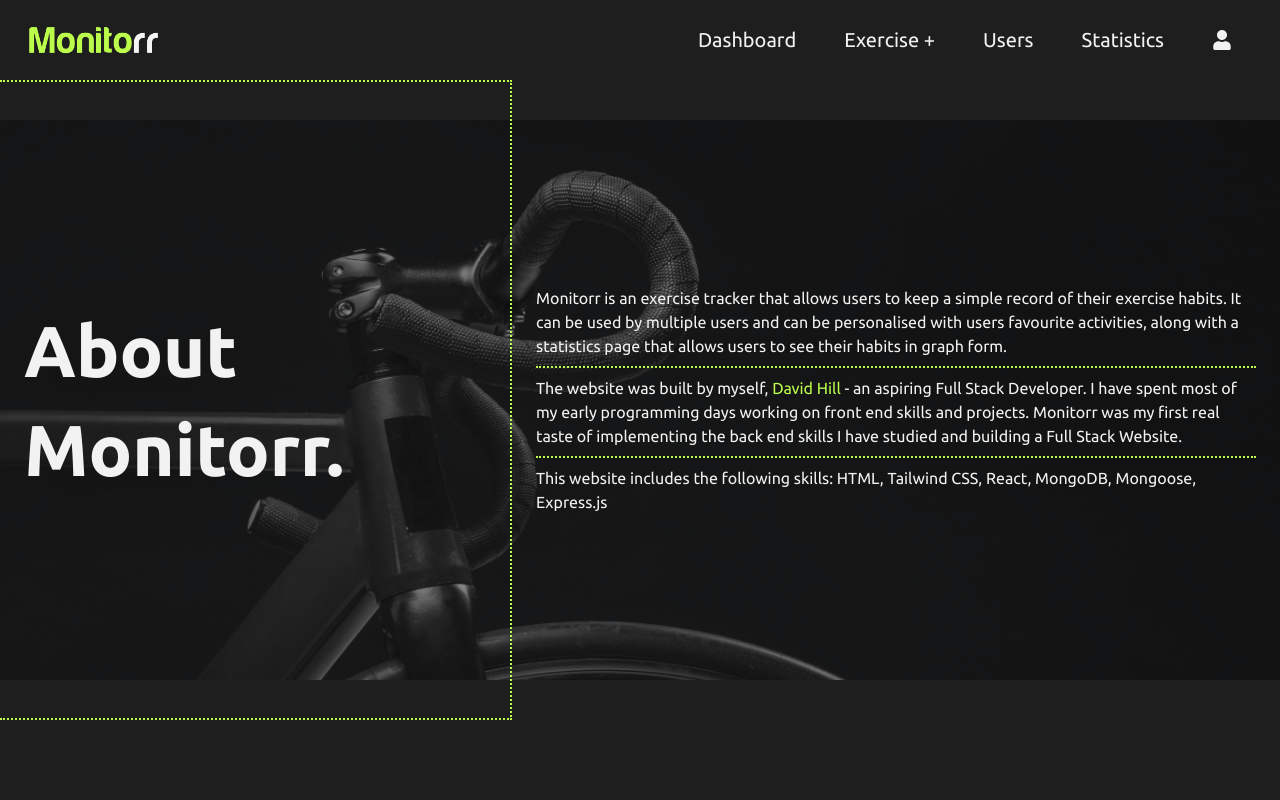
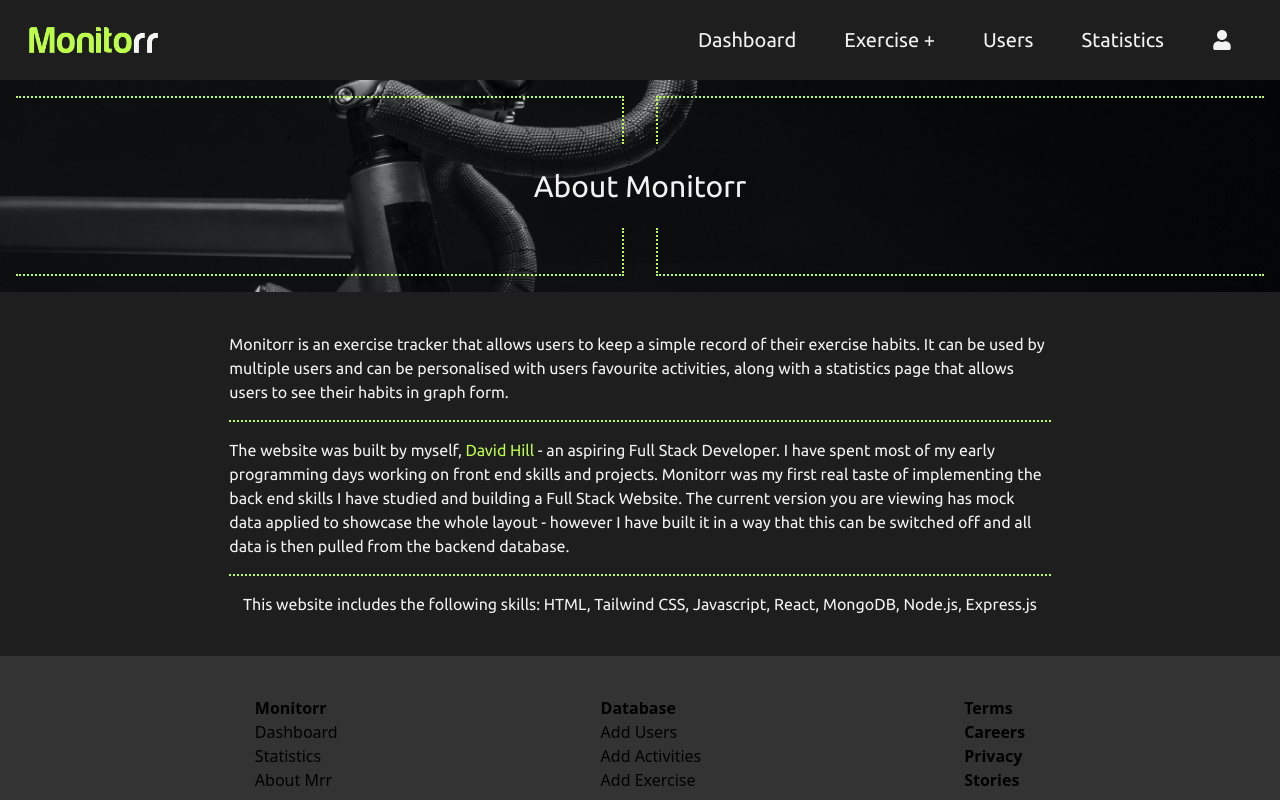
Before and after one commit to davidhill94/Monitorr-Exercise-Tracker, a React (Create React App) app: page /about in a window 1280 px wide. Shown: the top 800 px of the page. Built offline with nearby package versions, Linux system fonts and the light colour scheme.

Commit message:
Styling updates

```diff
--- a/src/components/About.js
+++ b/src/components/About.js
@@ -1,23 +1,15 @@
 import React from 'react';
 import banner_two from '../images/banner_two.jpg';
 import { AboutText } from './AboutText';
+import { PageHeaderTop } from './PageHeader';
 
 export const About = () => {
   return (
-    <div className="bg-primary h-[calc(100vh-5rem)] w-full relative grid grid-cols-5 grid-rows-1 font-primary">
-    <img
-      className="h-[calc(100%-10rem)] w-full mt-10 object-cover col-start-1 col-end-6 row-start-1 items-center opacity-50"
-      src={banner_two}
-      alt="Bike" />
-    <div className="col-start-1 col-end-3 row-start-1 z-10 h-[calc(100%-5rem)] relative grid grid-rows-hero-rows border-alt border-dotted border-t-2 border-r-2 border-b-2">
-      <h2
-        className="font-primary text-white h-full text-7xl leading-snug  self-start flex items-center pl-6 drop-shadow-2xl shadow-secondary row-start-2 row-end-3 font-bold">
-        About<br></br> Monitorr.
-      </h2>
-    </div>
-    <div className="col-start-3 col-end-6 row-start-1 h-[calc(100vh-15rem)] w-100 z-10 p-6 mt-10 flex flex-col items-center justify-center text-white">
+    <div className="bg-primary w-full relative font-primary">
+      <PageHeaderTop text={"About Monitorr"} banner={banner_two} />
+      <div className="flex flex-col items-center justify-center w-full h-auto p-6">
         <AboutText />
-    </div>
+      </div>
     </div>
   )
 }
--- a/src/components/AboutText.js
+++ b/src/components/AboutText.js
@@ -2,12 +2,12 @@ import React from 'react';
 
 export const AboutText = () => {
   return (
-    <>
+    <div className='text-white w-full h-auto flex flex-col items-center justify-center my-4 sm:w-2/3'>
         <p>Monitorr is an exercise tracker that allows users to keep a simple record of their exercise habits. It can be used by multiple users and can be personalised with users favourite activities, along with a statistics page that allows users to see their habits in graph form.</p>
-        <hr className='border-t-2 border-dotted border-alt w-full my-2'></hr>
-        <p>The website was built by myself, <span className='text-alt'><a href="http://thehillcoder.com" target='_blank' rel="noreferrer">David Hill</a></span> - an aspiring Full Stack Developer. I have spent most of my early programming days working on front end skills and projects. Monitorr was my first real taste of implementing the back end skills I have studied and building a Full Stack Website.</p>
-        <hr className='border-t-2 border-dotted border-alt w-full my-2'></hr>
-        <p>This website includes the following skills: HTML, Tailwind CSS, React, MongoDB, Mongoose, Express.js</p>
-    </>
+        <hr className='border-t-2 border-dotted border-alt w-full my-4'></hr>
+        <p>The website was built by myself, <span className='text-alt'><a href="http://thehillcoder.com" target='_blank' rel="noreferrer">David Hill</a></span> - an aspiring Full Stack Developer. I have spent most of my early programming days working on front end skills and projects. Monitorr was my first real taste of implementing the back end skills I have studied and building a Full Stack Website. The current version you are viewing has mock data applied to showcase the whole layout - however I have built it in a way that this can be switched off and all data is then pulled from the backend database. </p>
+        <hr className='border-t-2 border-dotted border-alt w-full my-4'></hr>
+        <p>This website includes the following skills: HTML, Tailwind CSS, Javascript, React, MongoDB, Node.js, Express.js</p>
+    </div>
   )
 }
--- a/src/components/CreateField.js
+++ b/src/components/CreateField.js
@@ -1,10 +1,7 @@
 import React, { useState } from 'react';
 import axios from 'axios';
-import banner_four from '../images/banner_four.jpg';
 import { UserForm } from './FormComponents/UserForm';
 import { ActivityForm } from './FormComponents/ActivityForm';
-import { PageHeader } from './PageHeader';
-import { BannerImage } from './BannerImage';
 import { BackgroundDottedLinesBottom, BackgroundDottedLinesTop } from './BackgroundDottedLines';
 
 export const CreateField = () => {
@@ -49,7 +46,7 @@ export const CreateField = () => {
     }
 
     return (
-        <div className="bg-primary h-auto w-full bg-create-exercise bg-center bg-cover px-4 py-8">
+        <div className="bg-primary h-auto w-full bg-add-users bg-center bg-cover px-4 py-8">
             <BackgroundDottedLinesTop />
             <div className="flex flex-col items-center justify-center w-full h-auto lg:flex-row">
                 <h2 className="font-primary text-white text-4xl text-center lg:w-full lg:mx-4 lg:text-6xl">Add Athlete or Activity</h2>
--- a/tailwind.config.js
+++ b/tailwind.config.js
@@ -9,7 +9,8 @@ module.exports = {
         'hero': "url('images/gradient_background.png')",
         "bannerHero": "url('images/banner_one.jpg')",
         "dashboard": "url('images/banner_two.jpg')",
-        "create-exercise": "url('images/banner_four.jpg')"
+        "create-exercise": "url('images/banner_four.jpg')",
+        "add-users": "url('images/banner_three.jpg')"
       },
       gridTemplateRows: {
         "hero-rows": "2.5rem auto 2.5rem",
```
Also changed, not shown: src/images/banner_eight.jpg (added), 1 other file (tests, documents, lock files or other folders).
